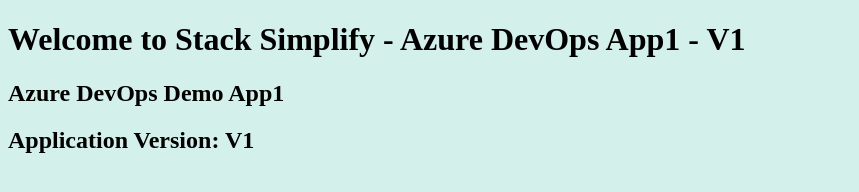
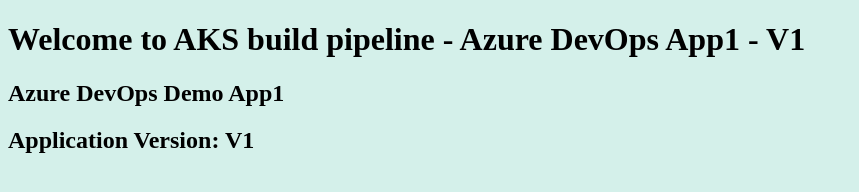
Before and after one commit to thirumaldage/azure-devops-github-acr-aks-app1, a plain HTML site: page index.html in a window 1280 px wide. Shown: the whole page, without its empty margins (0-859 px from the left). Drawn offline with Linux system fonts and the light colour scheme.

Commit message:
changed index.html text

```diff
--- a/index.html
+++ b/index.html
@@ -1,7 +1,7 @@
 <!DOCTYPE html>
 <html>
    <body style="background-color:rgb(212, 240, 234);">
-      <h1>Welcome to Stack Simplify - Azure DevOps App1 - V1</h1>
+      <h1>Welcome to AKS build pipeline - Azure DevOps App1 - V1</h1>
       <h2>Azure DevOps Demo App1</h2>
       <h2>Application Version: V1</h2>
    </body>
```
